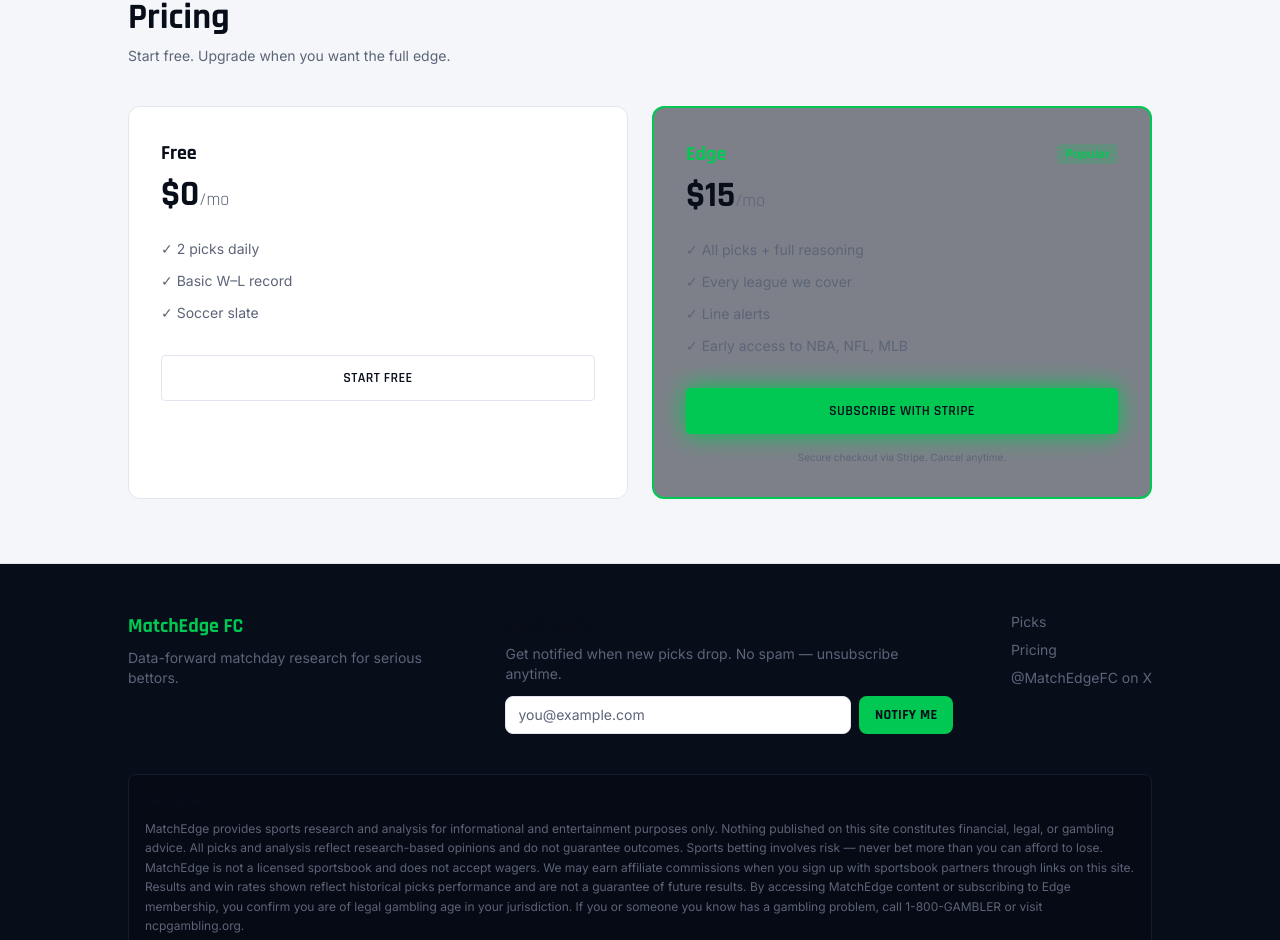
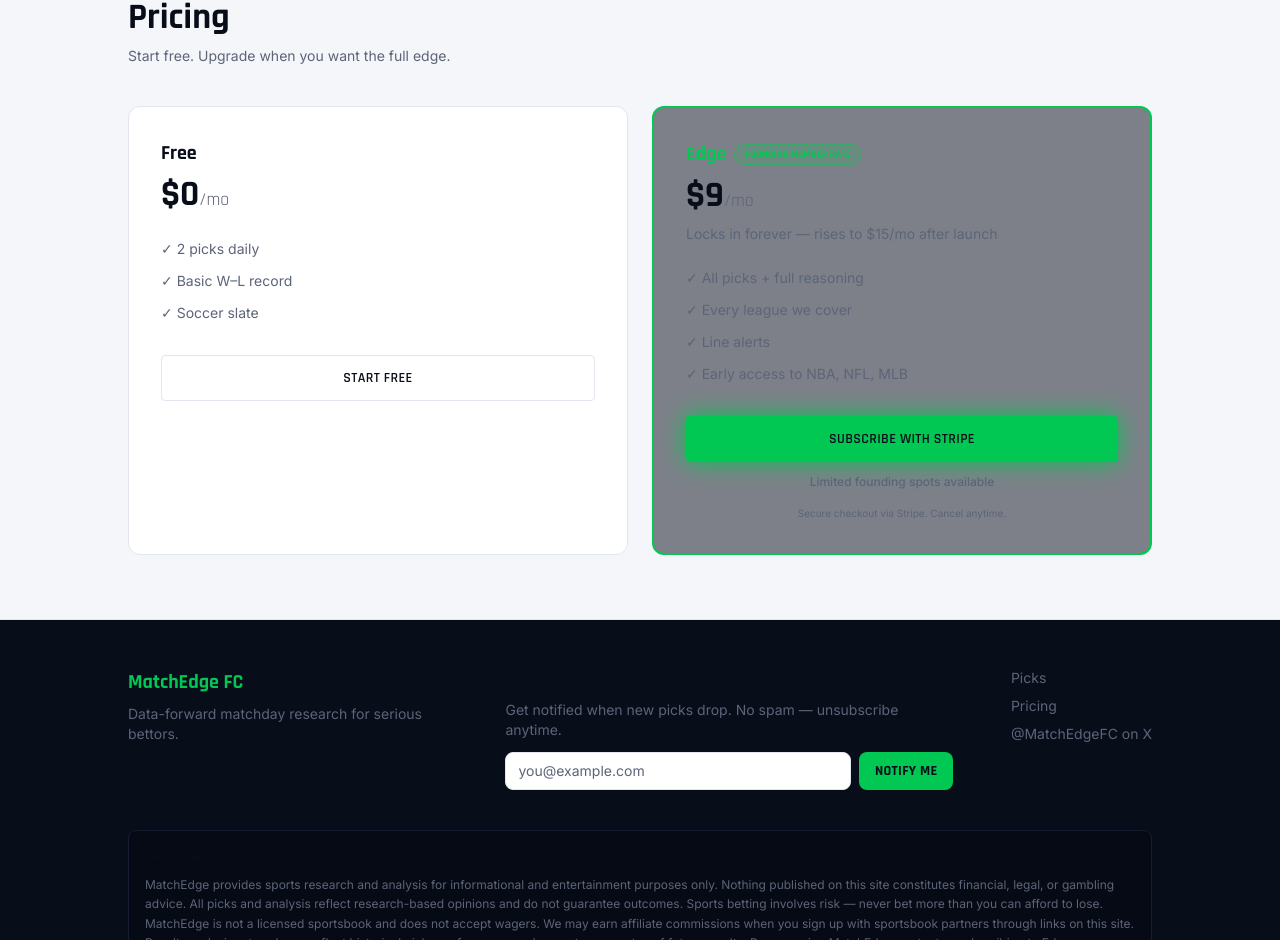
Before and after one commit to bajills/matchedgefc, a Next.js app: page / in a window 1280 px wide. Shown: the part 1707-2647 px from the top of the page. Built offline with nearby package versions, Linux system fonts and the light colour scheme; no server answers; the database is empty.

Commit message:
update pricing details: change Edge plan price to $9/mo with founding member label and add note about limited spots

```diff
--- a/components/Pricing.tsx
+++ b/components/Pricing.tsx
@@ -51,12 +51,17 @@ export function Pricing() {
           </div>
 
           <div className="rounded-xl border-2 border-edge bg-navy-900/50 p-8 dark:bg-navy-900/80">
-            <div className="flex items-center justify-between">
+            <div className="flex flex-wrap items-center gap-2">
               <h3 className="font-heading text-xl font-bold text-edge">Edge</h3>
-              <span className="rounded bg-edge/20 px-2 py-0.5 text-xs font-semibold text-edge">Popular</span>
+              <span className="rounded-full border border-edge/50 bg-edge/15 px-2.5 py-0.5 font-heading text-[10px] font-bold uppercase tracking-wide text-edge">
+                Founding Member Rate
+              </span>
             </div>
             <p className="mt-2 font-heading text-4xl font-bold text-[var(--fg)]">
-              $15<span className="text-lg font-normal text-[var(--muted)]">/mo</span>
+              $9<span className="text-lg font-normal text-[var(--muted)]">/mo</span>
+            </p>
+            <p className="mt-2 text-sm text-[var(--muted)]">
+              Locks in forever — rises to $15/mo after launch
             </p>
             <ul className="mt-6 space-y-3 text-sm text-[var(--muted)]">
               <li>✓ All picks + full reasoning</li>
@@ -72,6 +77,9 @@ export function Pricing() {
             >
               {loading ? "Redirecting…" : "Subscribe with Stripe"}
             </button>
+            <p className="mt-3 text-center text-xs font-medium text-[var(--muted)]">
+              Limited founding spots available
+            </p>
             {error && <p className="mt-3 text-center text-xs text-red-500">{error}</p>}
             <p className="mt-4 text-center text-[10px] text-[var(--muted)]">
               Secure checkout via Stripe. Cancel anytime.
```
Also changed, not shown: 1 other file (tests, documents, lock files or other folders).
